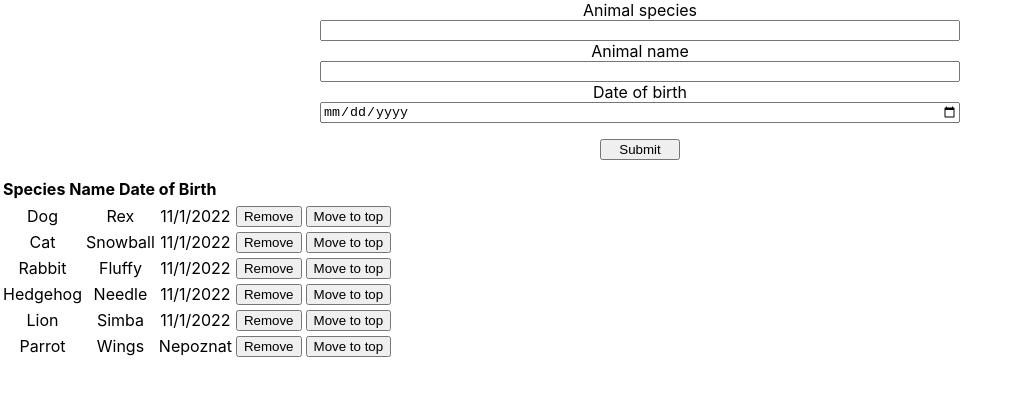
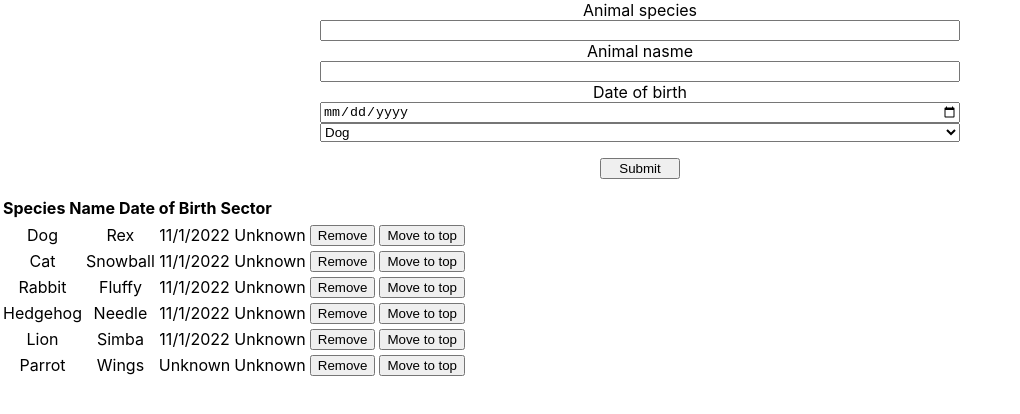
Before and after one commit to doooox/zoo, a React (Create React App) app: page / in a window 1280 px wide. Shown: the top 414 px of the page, without its empty margins (0-1020 px from the left). Built offline with nearby package versions, Linux system fonts and the light colour scheme.

Commit message:
Add sector array, add it to the form, and list

```diff
--- a/src/components/AnimalList.js
+++ b/src/components/AnimalList.js
@@ -41,9 +41,11 @@ const AnimalList = () => {
             dateOfBirth: ''
         },
     ]);
+    const animalSector = ["Dog", "Cat", "Rabbit", "Hedgehog", "Lion", "Parrot"];
     const [species, setSpecies] = useState('');
     const [name, setName] = useState('');
     const [dateOfBirth, setDateOfBirth] = useState('')
+    const [sector, setSector] = useState('');
 
 
     const speciesHandler = (event) => {
@@ -68,11 +70,8 @@ const AnimalList = () => {
             return alert('All fealds required!')
         }
 
-        return setAnimals([...animals, { species, name, dateOfBirth: date, id: Math.random() }]);
-
-
+        return setAnimals([...animals, { species, name, dateOfBirth: date,sector, id: Math.random() }]);
     }
-
 
     return (
         <div>
@@ -84,7 +83,7 @@ const AnimalList = () => {
                     value={species}
                     onChange={speciesHandler}
                 />
-                <label htmlFor="animalName">Animal name</label>
+                <label htmlFor="animalName">Animal nasme</label>
                 <input
                     type="text"
                     id="animalName"
@@ -98,6 +97,17 @@ const AnimalList = () => {
                     value={dateOfBirth}
                     onChange={dateOfBirthHandler}
                 />
+                <select
+                    onChange={(e) => {
+                        {
+                            setSector(e.target.value);
+                        }
+                    }}
+                >
+                    {animalSector.map((sector) => {
+                        return <option>{sector}</option>;
+                    })}
+                </select>
                 <button type="submit">Submit</button>
             </form>
             <table className={classes.table}>
@@ -106,6 +116,7 @@ const AnimalList = () => {
                         <th>Species</th>
                         <th>Name</th>
                         <th>Date of Birth</th>
+                        <th>Sector</th>
 
                     </tr>
                 </thead>
@@ -115,7 +126,8 @@ const AnimalList = () => {
                         <tr key={animal.id}>
                             <td>{animal.species}</td>
                             <td>{animal.name}</td>
-                            <td>{animal.dateOfBirth ? animal.dateOfBirth : "Nepoznat"}</td>
+                            <td>{animal.dateOfBirth ? animal.dateOfBirth : "Unknown"}</td>
+                            <td>{animal.sector ? animal.sector: "Unknown"}</td>
                             <td>
                                 <button
                                     type='button'
```
